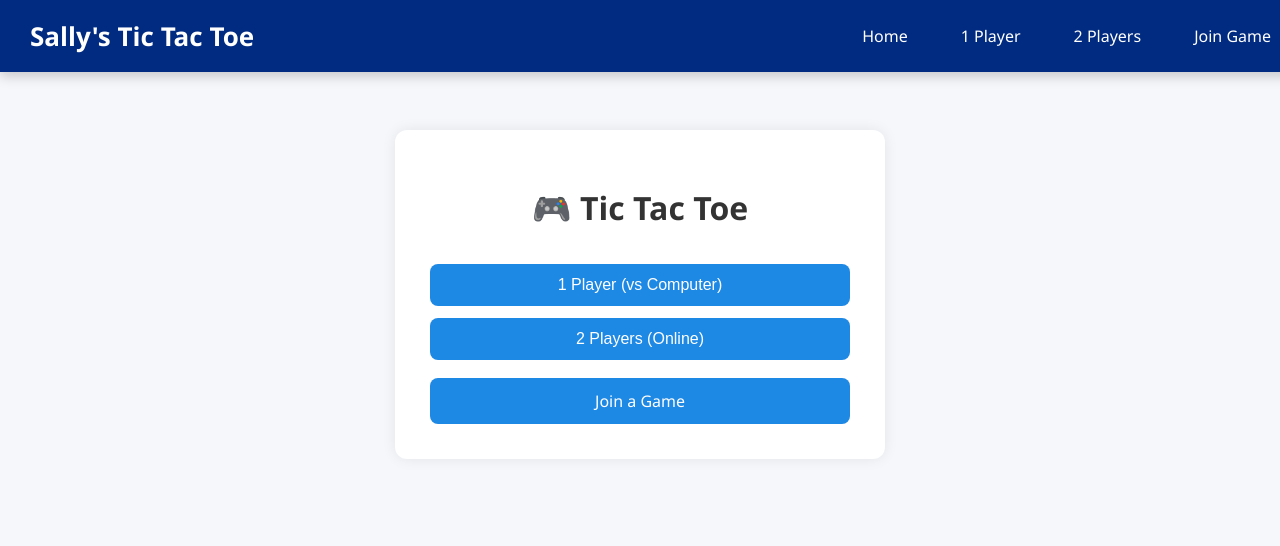
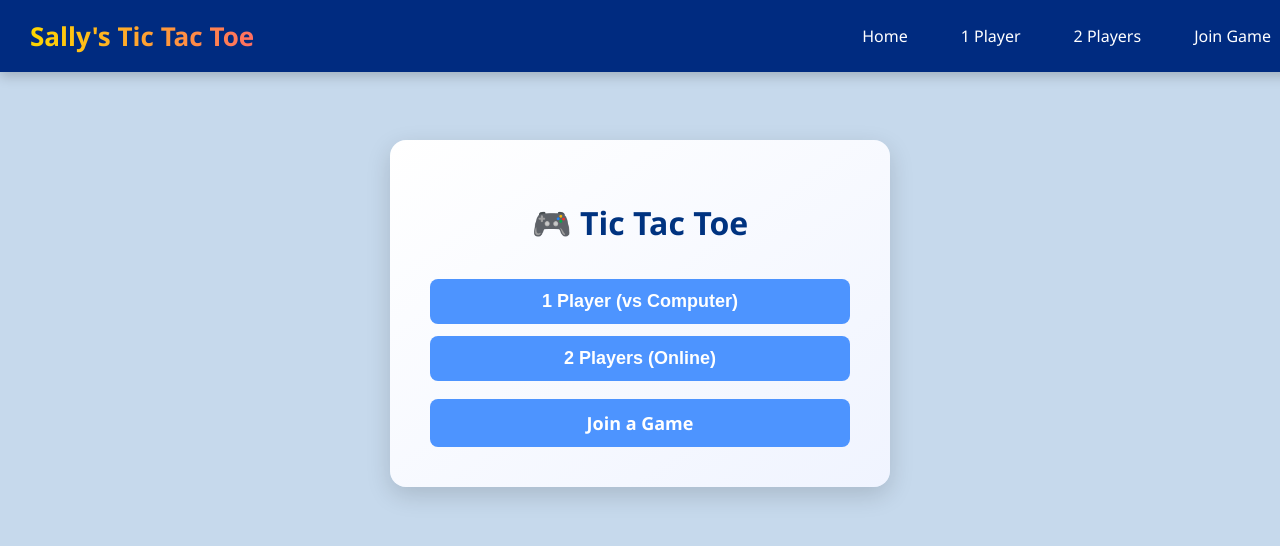
Before and after one commit to sally033005/flask_tictactoe, a Flask app: page / in a window 1280 px wide. Shown: the top 546 px of the page. Run offline with Flask 3, Linux system fonts and the light colour scheme.

Commit message:
Improved CSS: header, container

```diff
--- a/static/style.css
+++ b/static/style.css
@@ -2,10 +2,10 @@
    GENERAL LAYOUT
 --------------------------------------------------- */
 body {
-    background: #f5f7fb;
+    background-color: #c6d9ec;
     margin: 0;
     font-family: 'Segoe UI', Tahoma, sans-serif;
-    color: #333;
+    color: #003380;
 }
 
 main.content {
@@ -36,6 +36,9 @@ main.content {
 .main-header .logo {
     font-size: 26px;
     font-weight: bold;
+    background: linear-gradient(90deg, #ffd700, #ff6f61);
+    -webkit-background-clip: text;
+    -webkit-text-fill-color: transparent;
 }
 
 /* Navigation */
@@ -57,19 +60,20 @@ main.content {
 
 .main-header .topnav a:hover {
     background: rgba(255,255,255,0.18);
+    color: #ffd700;
 }
 
 /* ---------------------------------------------------
    MAIN CONTAINER
 --------------------------------------------------- */
 .container {
-    background: white;
-    padding: 35px;
-    margin-top: 40px;
+    background: linear-gradient(145deg, #ffffff, #f0f4ff);
+    padding: 40px;
+    margin-top: 50px;
     width: 420px;
     max-width: 90%;
-    border-radius: 12px;
-    box-shadow: 0 0 14px rgba(0,0,0,0.08);
+    border-radius: 16px;
+    box-shadow: 0 8px 24px rgba(0,0,0,0.15);
     text-align: center;
     animation: fadeIn 0.35s ease;
 }
@@ -104,10 +108,11 @@ button, .btn {
     display: inline-block;
     padding: 12px 20px;
     border: none;
-    background: #1e88e5;
+    background: #4d94ff;
     color: white;
     border-radius: 8px;
-    font-size: 16px;
+    font-size: large;
+    font-weight: bold;
     cursor: pointer;
     transition: 0.2s;
     width: 100%;
@@ -115,6 +120,7 @@ button, .btn {
 
 button:hover, .btn:hover {
     background: #1565c0;
+    transform: translateY(-2px);
 }
 
 .btn {
@@ -182,14 +188,14 @@ input, select {
    SCOREBOARD
 --------------------------------------------------- */
 .scoreboard {
-    margin-top: 20px;
-    padding: 15px;
-    background: #e3f2fd;
-    border-radius: 10px;
-    width: 280px;
+    margin-top: 25px;
+    padding: 18px;
+    background: linear-gradient(145deg, #e3f2fd, #cce4ff);
+    border-radius: 12px;
+    width: 300px;
     margin-left: auto;
     margin-right: auto;
-    box-shadow: 0 0 12px rgba(0,0,0,0.05);
+    box-shadow: 0 6px 18px rgba(0,0,0,0.1);
 }
 
 .scoreboard h3 {
```
